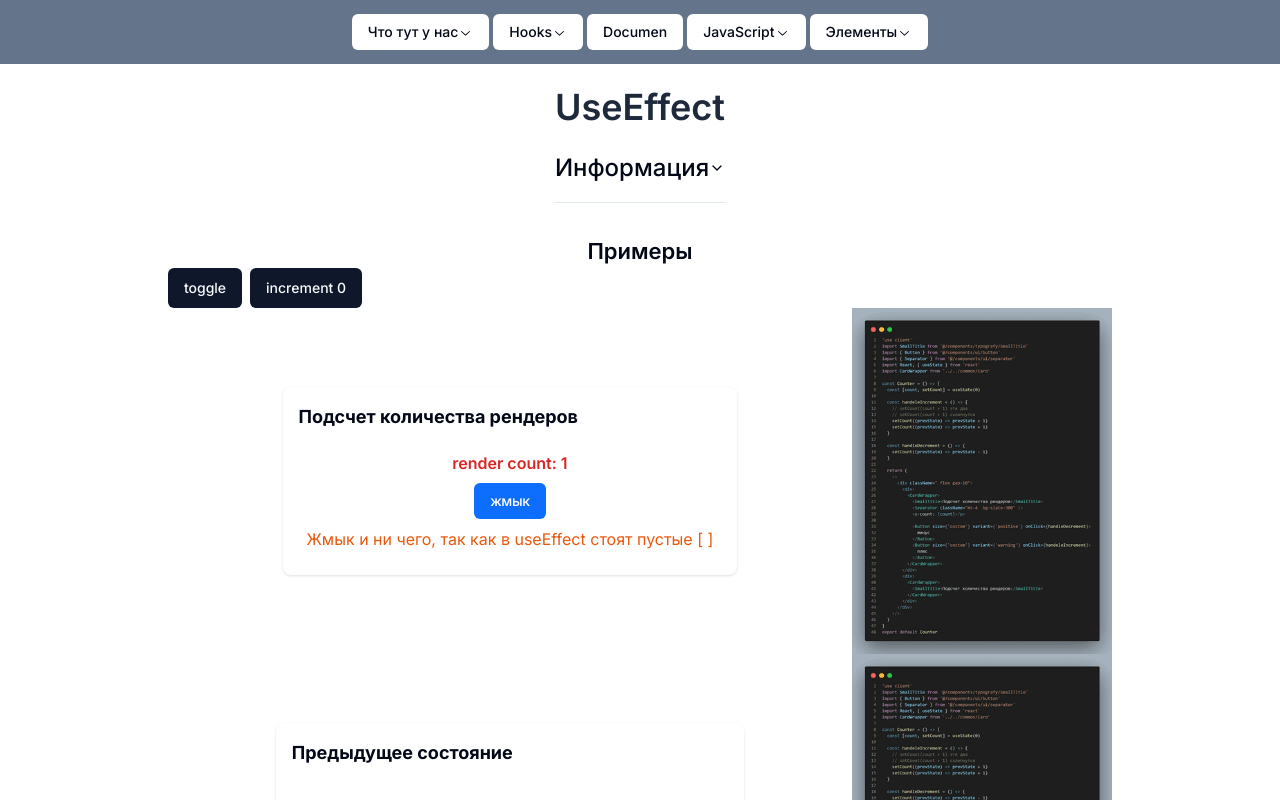
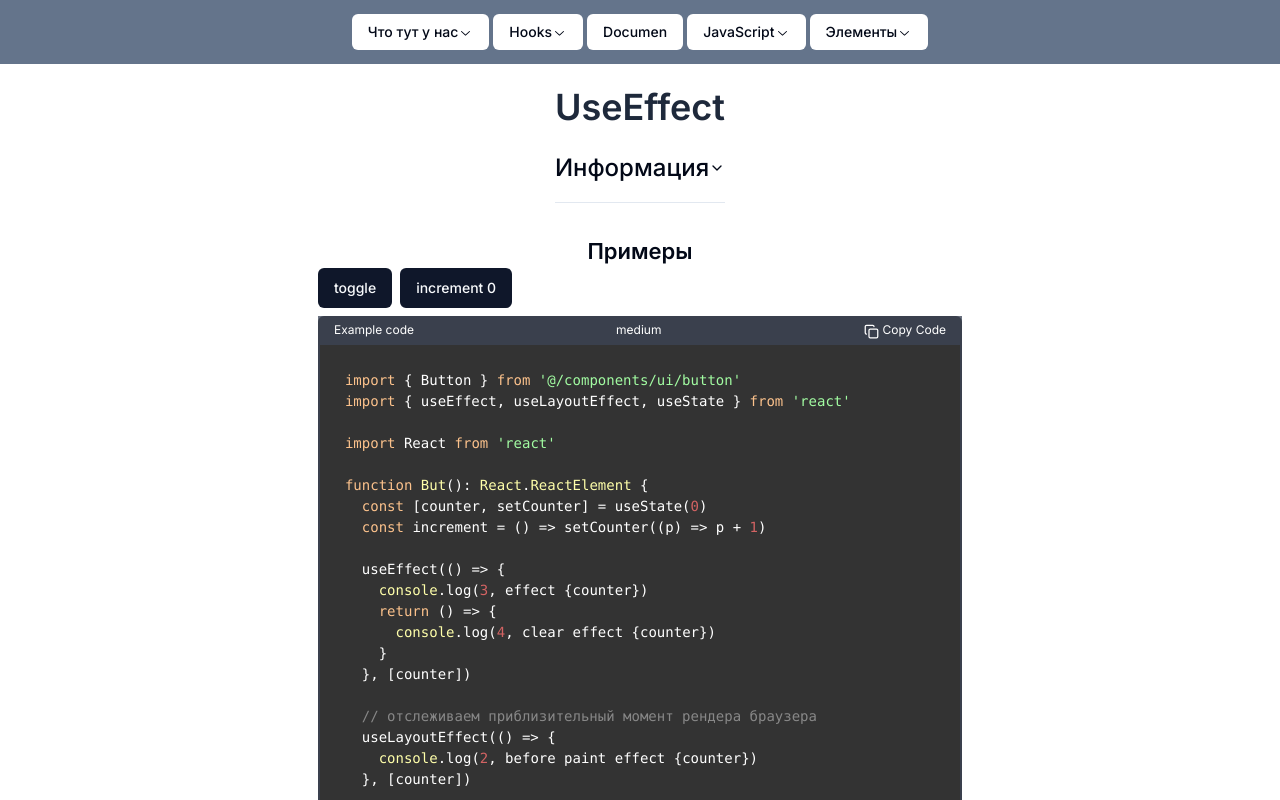
Before and after one commit to Art-San/Next.js-14_-heat_sheet-site, a Next.js app: page /hooks/useeffect in a window 1280 px wide. Shown: the top 800 px of the page. Built offline with nearby package versions, Linux system fonts and the light colour scheme.

Commit message:
спать

```diff
--- a/app/hooks/useeffect/page.tsx
+++ b/app/hooks/useeffect/page.tsx
@@ -86,8 +86,8 @@ const useEffect = () => {
         <Subtitle>Примеры</Subtitle>
         <div className=" flex flex-col">
           <Example />
-          <RenderCountExample2 />
-          <PrevStateExample />
+          {/* <RenderCountExample2 /> */}
+          {/* <PrevStateExample /> */}
         </div>
       </div>
     </>
--- a/components/examples/useEffect/example.tsx
+++ b/components/examples/useEffect/example.tsx
@@ -3,32 +3,41 @@ import { Button } from '@/components/ui/button'
 import { FC, useEffect, useLayoutEffect, useState } from 'react'
 import Button1 from './Button'
 import React from 'react'
+import CodeHighlighting from '@/components/codeHighlighting/CodeHighlighting'
+import { first } from '@/lib/data/hooks/data'
 
-// function But(): React.ReactElement {
-//    const [counter, setCounter] = useState(1)
-//   const increment = () => setCounter((p) => p + 1)
+function But(): React.ReactElement {
+  const [counter, setCounter] = useState(0)
+  const increment = () => setCounter((p) => p + 1)
 
-//   useEffect(() => {
-//     console.log(`effect ${counter}`)
-//     return () => {
-//     console.log(`clear effect ${counter}`)
-//     }
-//   }, [counter])
+  useEffect(() => {
+    console.log(3, `effect ${counter}`)
+    return () => {
+      console.log(4, `clear effect ${counter}`)
+    }
+  }, [counter])
 
-//   useLayoutEffect(() => {
-//         console.log(` before paint effect ${counter}`)
+  // отслеживаем приблизительный момент рендера браузера
+  useLayoutEffect(() => {
+    console.log(2, `before paint effect ${counter}`)
+  }, [counter])
 
-//   }, [counter])
+  console.log(1, `render ${counter}`)
 
-//   console.log(`render ${counter}`)
-// }
+  return <Button onClick={increment}>increment {counter}</Button>
+}
 
 const Example = () => {
   const [showButton, setShowButton] = useState(true)
   return (
-    <div className=" flex gap-2">
-      <Button onClick={() => setShowButton((s) => !s)}>toggle</Button>
-      {showButton && <Button1 />}
+    <div className="flex flex-col gap-2">
+      <div className="flex gap-2">
+        <Button onClick={() => setShowButton((s) => !s)}>toggle</Button>
+        {showButton && <But />}
+      </div>
+      <div className="">
+        <CodeHighlighting data={first} variant={'medium'} />
+      </div>
     </div>
   )
 }
--- /dev/null
+++ b/lib/data/hooks/data.ts
@@ -0,0 +1,37 @@
+export const first = `import { Button } from '@/components/ui/button'
+import { useEffect, useLayoutEffect, useState } from 'react'
+
+import React from 'react'
+
+function But(): React.ReactElement {
+  const [counter, setCounter] = useState(0)
+  const increment = () => setCounter((p) => p + 1)
+
+  useEffect(() => {
+    console.log(3, effect {counter})
+    return () => {
+      console.log(4, clear effect {counter})
+    }
+  }, [counter])
+
+  // отслеживаем приблизительный момент рендера браузера
+  useLayoutEffect(() => {
+    console.log(2, before paint effect {counter})
+  }, [counter])
+
+  console.log(1, render {counter})
+
+  return <Button onClick={increment}>increment {counter}</Button>
+}
+
+const Example = () => {
+  const [showButton, setShowButton] = useState(true)
+  return (
+    <div className="flex gap-2">
+      <Button onClick={() => setShowButton((s) => !s)}>toggle</Button>
+      {showButton && <But />}
+    </div>
+  )
+}
+
+export default Example`
```
